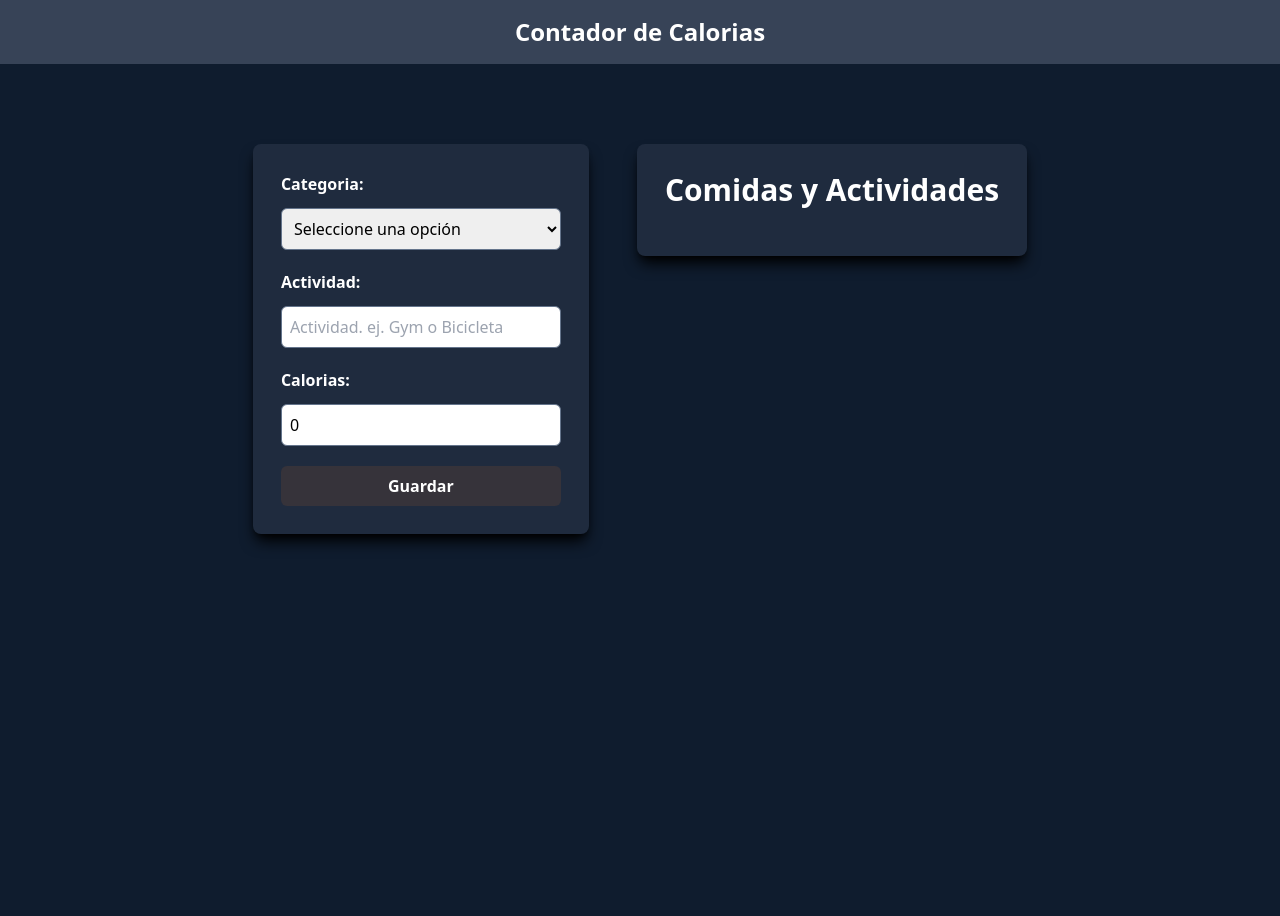
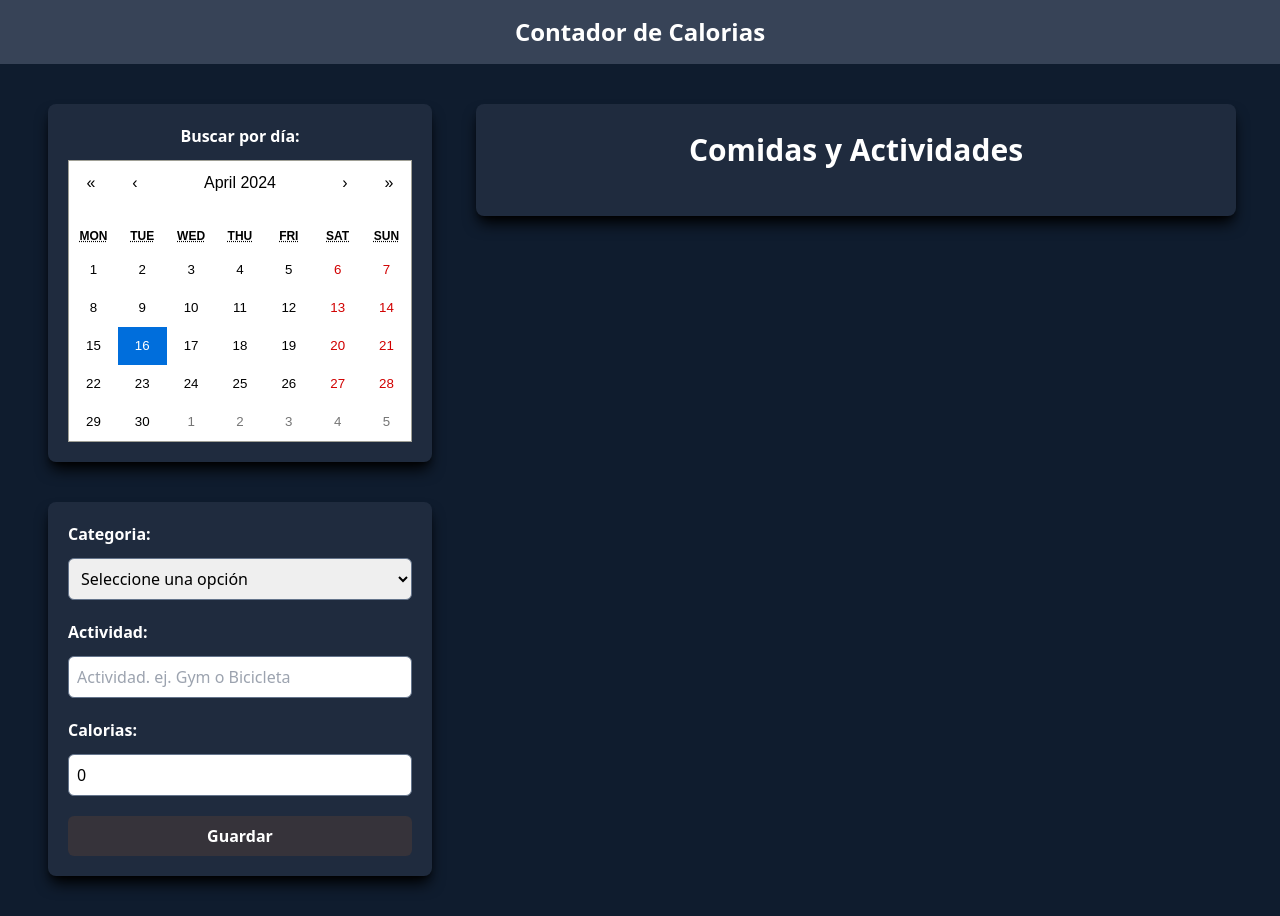
Before and after one commit to juancpdev/calorie-tracker, a React (Vite) app: page / in a window 1280 px wide. Before the commit the page ends 800 px from the top, so only its background shows below. Built offline with nearby package versions, Linux system fonts and the light colour scheme; what tailwindcss-animated would draw is missing.

Commit message:
agregamos el diseño con un calendario

```diff
--- a/package.json
+++ b/package.json
@@ -11,6 +11,7 @@
   },
   "dependencies": {
     "react": "^18.2.0",
+    "react-calendar": "^4.8.0",
     "react-dom": "^18.2.0",
     "tailwindcss-animated": "^1.0.1",
     "uuid": "^9.0.1"
--- a/src/App.tsx
+++ b/src/App.tsx
@@ -2,6 +2,7 @@ import { useReducer } from "react"
 import Form from "./components/Form"
 import { activityReducer, initialState } from "./reducers/activity-reducer"
 import ActivityList from "./components/ActivityList"
+import Resume from "./components/Resume"
 
 function App() {
 
@@ -15,16 +16,25 @@ function App() {
           </div>
         </header>
 
-        <div className=" md:flex md:justify-center">
-          <section className="py-20 min-w-96" >
-            <div className=" w-auto max-w-3xl mx-auto">
-              <Form
-                dispatch = {dispatch}
-              />
-            </div>
-          </section>
+        <div className=" xl:flex md:justify-center ">
+          <div className=" md:flex justify-center md:gap-5 xl:block xl:pl-12">
 
-          <section className=" md:py-20 ">
+            <section className="pt-10 flex justify-center mx-5 md:py-10 md:max-w-md md:ml-5 md:mr-0 xl:pb-0 xl:m-0 " >
+                <Resume/>
+            </section>
+
+            <section className="py-10 mx-5 md:mr-5 md:ml-0 xl:m-0" >
+
+                <Form
+                  dispatch = {dispatch}
+                />
+
+            </section>
+
+          </div>
+
+
+          <section className=" w-full py-10 md:px-5">
             <ActivityList
               activities = {state.activities}
             />
--- a/src/components/ActivityList.tsx
+++ b/src/components/ActivityList.tsx
@@ -18,7 +18,7 @@ export default function ActivityList({ activities } : ActivityStateProp) {
             >
                 <h2 className=" text-3xl font-bold text-white text-center">Comidas y Actividades</h2>
 
-                <div className="md:grid grid-cols-2 gap-10">
+                <div className="sm:grid sm:grid-cols-2 lg:grid-cols-3 gap-10">
                     {activities.map( activity => (
                         <div key={activity.id} className=" px-5 py-10 mt-10 flex justify-between bg-white w-full rounded-md mx-auto">
                             <div className=" text-xl font-bold relative">
--- a/src/components/Form.tsx
+++ b/src/components/Form.tsx
@@ -45,8 +45,9 @@ export default function Form({dispatch} : FormProps) {
     }
 
     return (
+
         <form
-            className=" rounded-lg shadow-lg shadow-black p-7 mx-6 space-y-5"
+            className=" rounded-lg shadow-lg shadow-black p-5 space-y-5 min-w-72 w-auto md:min-w-96"
             style={{backgroundColor: "#1F2B3E"}}
             onSubmit={handleSubmit}
         >
--- /dev/null
+++ b/src/components/Resume.tsx
@@ -0,0 +1,21 @@
+import { useState } from "react";
+import Calendar from "react-calendar"
+import 'react-calendar/dist/Calendar.css';
+
+type ValuePiece = Date | null;
+
+type Value = ValuePiece | [ValuePiece, ValuePiece];
+
+export default function Resume() {
+    const [value, onChange] = useState<Value>(new Date());
+
+    return (
+        <div
+            className=" rounded-lg shadow-lg shadow-black p-5 "
+            style={{backgroundColor: "#1F2B3E"}}
+        >
+            <h2 className=" text-center text-white font-bold pb-3">Buscar por día:</h2>
+            <Calendar onChange={onChange} value={value} className={'calendario min-w-80'} />
+        </div>
+    )
+}
--- a/src/index.css
+++ b/src/index.css
@@ -5,3 +5,8 @@
 body {
     background-color: #0F1C2E !important;
 }
+
+.calendario {
+    min-width: 200px;
+    width: auto !important;
+}
--- a/tailwind.config.js
+++ b/tailwind.config.js
@@ -5,7 +5,11 @@ export default {
     "./src/**/*.{js,ts,jsx,tsx}",
   ],
   theme: {
-    extend: {},
+    extend: {
+      fullWidth: {
+        '100': '100%',
+      },
+    },
   },
   plugins: [
     require('tailwindcss-animated')
```
Also changed, not shown: 1 other file (tests, documents, lock files or other folders).
